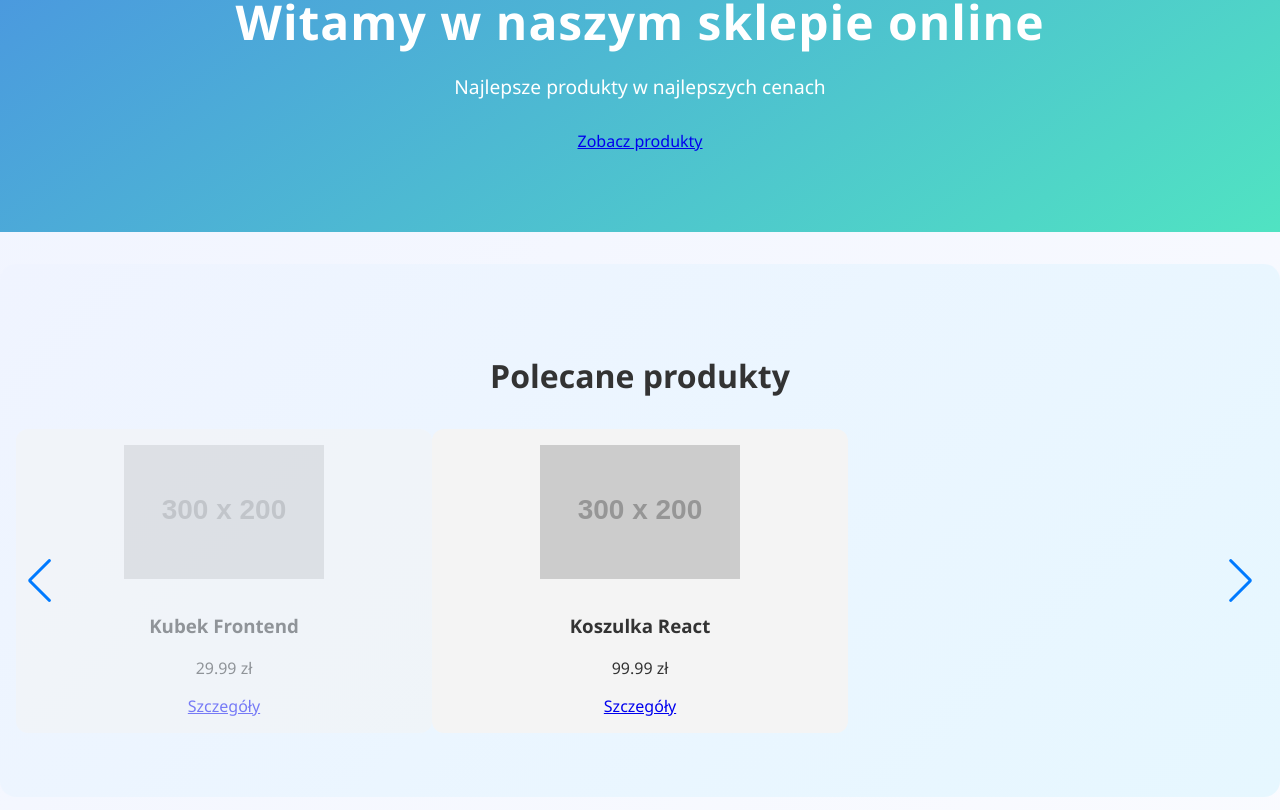
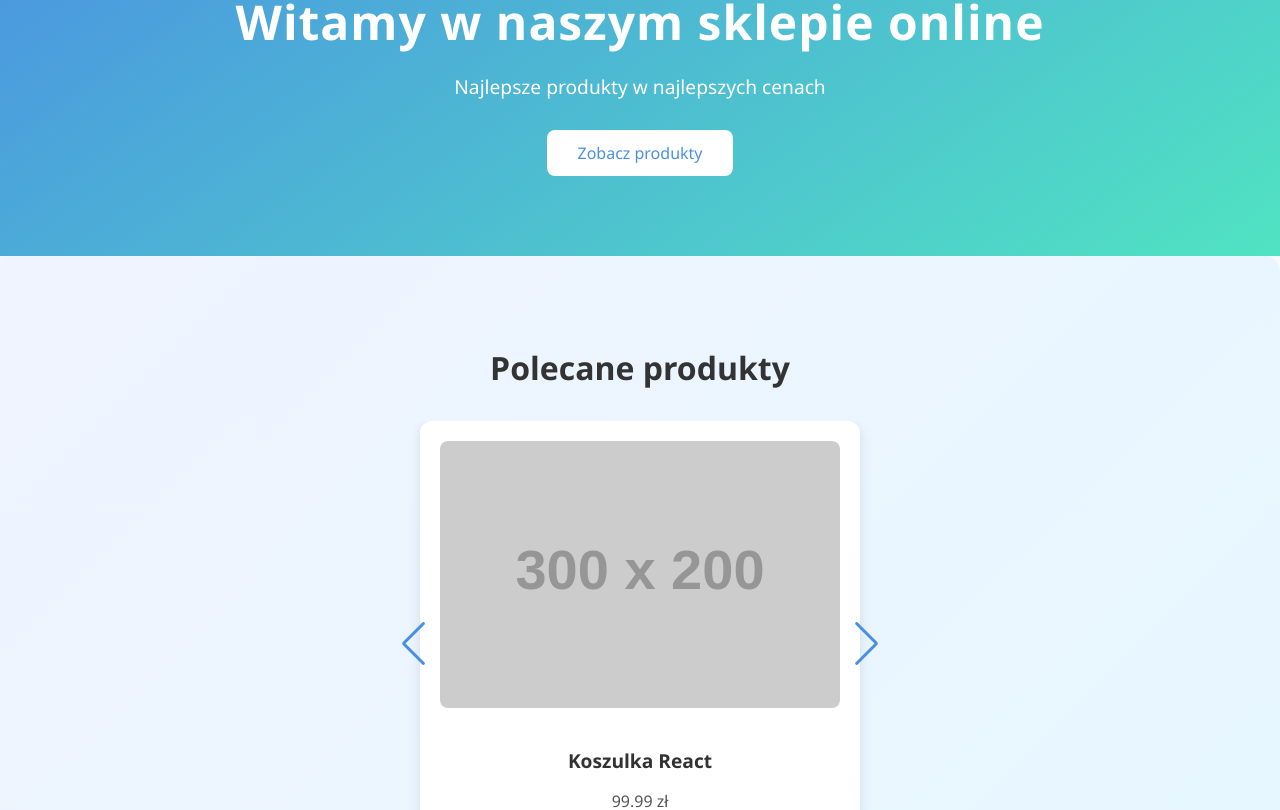
Before and after one commit to PLubrycht/Online-Store, a React (Create React App) app: page / in a window 1280 px wide. Shown: the part 260-1070 px from the top of the page. Built offline with nearby package versions, Linux system fonts and the light colour scheme.

Commit message:
updated carusel

```diff
--- a/src/pages/Home.css
+++ b/src/pages/Home.css
@@ -1,118 +1,136 @@
-/* Ogólny styl */
+/* Home.css - optimized for single-slide centered carousel */
+
+/* ==== GENERAL ==== */
 .home {
   font-family: "Segoe UI", Tahoma, Geneva, Verdana, sans-serif;
+  margin: 0;
   padding: 0;
-  margin: 0;
   background: linear-gradient(135deg, #f0f4ff 0%, #ffffff 100%);
   color: #333;
 }
 
-/* Hero */
+/* ==== HERO SECTION ==== */
 .hero {
   text-align: center;
   padding: 100px 20px 80px;
   background: linear-gradient(145deg, #4a90e2 0%, #50e3c2 100%);
-  color: white;
+  color: #fff;
+  margin-bottom: 0;
 }
-
 .hero h1 {
   font-size: 3rem;
   margin-bottom: 10px;
   letter-spacing: 1px;
 }
-
 .hero p {
   font-size: 1.2rem;
   margin-bottom: 30px;
 }
-
-.hero .btn {
+.hero-btn {
+  display: inline-block;
   padding: 12px 30px;
   font-size: 1rem;
-  background-color: #ffffff;
+  background-color: #fff;
   color: #4a90e2;
   border: none;
   border-radius: 8px;
   cursor: pointer;
-  transition: all 0.3s ease;
+  transition: transform 0.3s ease;
   text-decoration: none;
 }
-
-.hero .btn:hover {
-  background-color: #e6f0ff;
+.hero-btn:hover {
   transform: scale(1.05);
 }
 
-/* Produkty */
-.featured-products {
-  padding: 60px 20px;
+/* ==== FEATURED CAROUSEL ==== */
+.featured {
+  background: linear-gradient(135deg, #f0f4ff, #e6f7ff);
+  padding: 4rem 1rem 2rem; /* mniejszy dolny padding */
+  margin: 0;
+  border-radius: 1rem;
   text-align: center;
 }
 
-.featured-products h2 {
-  font-size: 2.2rem;
-  margin-bottom: 40px;
+.featured h2 {
+  font-size: 2rem;
+  margin-bottom: 2rem;
 }
 
-.products-grid {
-  display: grid;
-  gap: 30px;
-  grid-template-columns: repeat(auto-fit, minmax(250px, 1fr));
-  padding: 0 10px;
-  max-width: 1200px;
-  margin: 0 auto;
+/* Kontener karuzeli – zawsze 1 slajd */
+.featured-swiper {
+  width: 100%;
+  max-width: 500px;    /* ograniczamy szerokość na desktopie */
+  margin: 0 auto;      /* wyśrodkowanie */
+  overflow: visible;
 }
 
-.product-card {
-  background: #fff;
-  padding: 20px;
-  border-radius: 16px;
-  box-shadow: 0 4px 12px rgba(0, 0, 0, 0.08);
-  transition: transform 0.3s ease;
-  text-decoration: none;
-  color: inherit;
+/* Slajdy – każdy zajmuje całą szerokość kontenera i centruje kartę */
+.swiper-slide {
+  display: flex !important;
+  justify-content: center;
+  align-items: center;
 }
 
-.product-card:hover {
+/* Karta produktu */
+.carousel-card {
+  width: 100%;
+  max-width: 400px;
+  background: #fff;
+  border-radius: 12px;
+  padding: 20px;
+  box-shadow: 0 4px 12px rgba(0,0,0,0.1);
+  transition: transform 0.3s ease;
+}
+
+/* Styl hover */
+.carousel-card:hover {
   transform: translateY(-5px);
 }
 
-.product-card img {
+/* Obrazek */
+.carousel-card img {
   width: 100%;
-  height: 200px;
-  object-fit: contain;
+  height: auto;
+  border-radius: 8px;
   margin-bottom: 15px;
 }
 
-.product-card h3 {
+/* Info o produkcie */
+.product-info h3 {
   font-size: 1.2rem;
-  margin-bottom: 5px;
+  margin-bottom: 8px;
+}
+.product-info p {
+  color: #555;
+  margin-bottom: 12px;
+}
+.product-info a {
+  color: #6200ea;
+  text-decoration: underline;
+  font-size: 0.9rem;
 }
 
-.product-card p {
-  font-size: 1rem;
-  color: #4a4a4a;
+/* Strzałki */
+.swiper-button-next,
+.swiper-button-prev {
+  color: #4a90e2 !important;
 }
-
-/* Dlaczego my */
+/* ==== BENEFITS SECTION ==== */
 .benefits {
   padding: 60px 20px;
   background-color: #f9f9f9;
   text-align: center;
 }
-
 .benefits h2 {
   font-size: 2rem;
   margin-bottom: 30px;
 }
-
 .benefits ul {
   list-style: none;
   padding: 0;
+  margin: 0 auto;
   max-width: 800px;
-  margin: 0 auto;
 }
-
 .benefits li {
   font-size: 1.2rem;
   margin-bottom: 20px;
@@ -122,105 +140,40 @@
   gap: 12px;
 }
 
-/* Technologie */
+/* ==== TECHNOLOGIES SECTION ==== */
 .technologies {
   padding: 60px 20px;
   text-align: center;
 }
-
 .technologies h2 {
   font-size: 2rem;
   margin-bottom: 30px;
 }
-
 .tech-icons {
   display: flex;
   justify-content: center;
   gap: 50px;
   flex-wrap: wrap;
 }
-
-.tech-icons i {
-  font-size: 3rem;
-  color: #4a90e2;
-  transition: transform 0.3s ease;
+.tech-icons img {
+  width: 48px;
+  height: 48px;
 }
-
-.tech-icons i:hover {
-  transform: scale(1.2);
-}
-
-.tech-icons span {
-  display: block;
+.tech-icons p {
   margin-top: 8px;
   font-size: 0.9rem;
   color: #333;
-}
-.featured-swiper {
-  width: 100%;
-  padding: 2rem 0;
-}
-
-.carousel-card {
-  display: flex;
-  flex-direction: column;
-  align-items: center;
-  transition: transform 0.4s ease;
-  border-radius: 12px;
-  background: #f4f4f4;
-  padding: 1rem;
-}
-
-.swiper-slide {
-  opacity: 0.3;
-  transform: scale(0.8);
-  transition: all 0.3s ease;
-  display: flex;
-  justify-content: center;
-}
-
-.swiper-slide-prev,
-.swiper-slide-next {
-  opacity: 0.5;
-  transform: scale(0.9);
-}
-
-.swiper-slide-active {
-  opacity: 1;
-  transform: scale(1.1);
-}
-
-
-.carousel-card img {
-  max-width: 200px;
-  height: auto;
-  margin-bottom: 1rem;
-}
-
-.product-info {
   text-align: center;
 }
 
-.featured {
-  background: linear-gradient(135deg, #f0f4ff, #e6f7ff);
-  padding: 4rem 1rem;
-  border-radius: 1rem;
-  margin: 2rem 0;
-}
-
-.featured h2 {
-  text-align: center;
-  margin-bottom: 2rem;
-  font-size: 2rem;
-  color: #333;
-}
-
-
+/* ==== RESPONSIVE ==== */
 @media (max-width: 767px) {
+  .featured-swiper {
+    max-width: 90% ;
+  }
   .carousel-card img {
     max-width: 150px;
   }
-
   .product-info {
     font-size: 0.9rem;
   }
--- a/src/pages/Home.jsx
+++ b/src/pages/Home.jsx
@@ -1,3 +1,4 @@
+// src/pages/Home.jsx
 import "./Home.css";
 import { Link } from "react-router-dom";
 import mockProducts from "../api/mockProducts";
@@ -9,10 +10,9 @@ import { Navigation } from "swiper/modules";
 import "swiper/css";
 import "swiper/css/navigation";
 
-
 const Home = () => {
   useEffect(() => {
-    AOS.init({ duration: 1000 });
+    AOS.init({ duration: 800, once: true });
   }, []);
 
   const featured = mockProducts.slice(0, 3);
@@ -26,20 +26,16 @@ const Home = () => {
         <Link to="/products" className="hero-btn">Zobacz produkty</Link>
       </section>
 
-      {/* Featured Products */}
+      {/* Featured Carousel */}
       <section className="featured" data-aos="fade-up">
         <h2>Polecane produkty</h2>
         <Swiper
           modules={[Navigation]}
           navigation
-    slidesPerView={3}
-    centeredSlides={true}
           loop={true}
+          slidesPerView={1}
+          spaceBetween={20}
           className="featured-swiper"
-    breakpoints={{
-      0: { slidesPerView: 1 },
-      768: { slidesPerView: 3 }
-    }}
         >
           {featured.map((product) => (
             <SwiperSlide key={product.id}>
```
Lines whose indentation alone changed are shown as unchanged.
